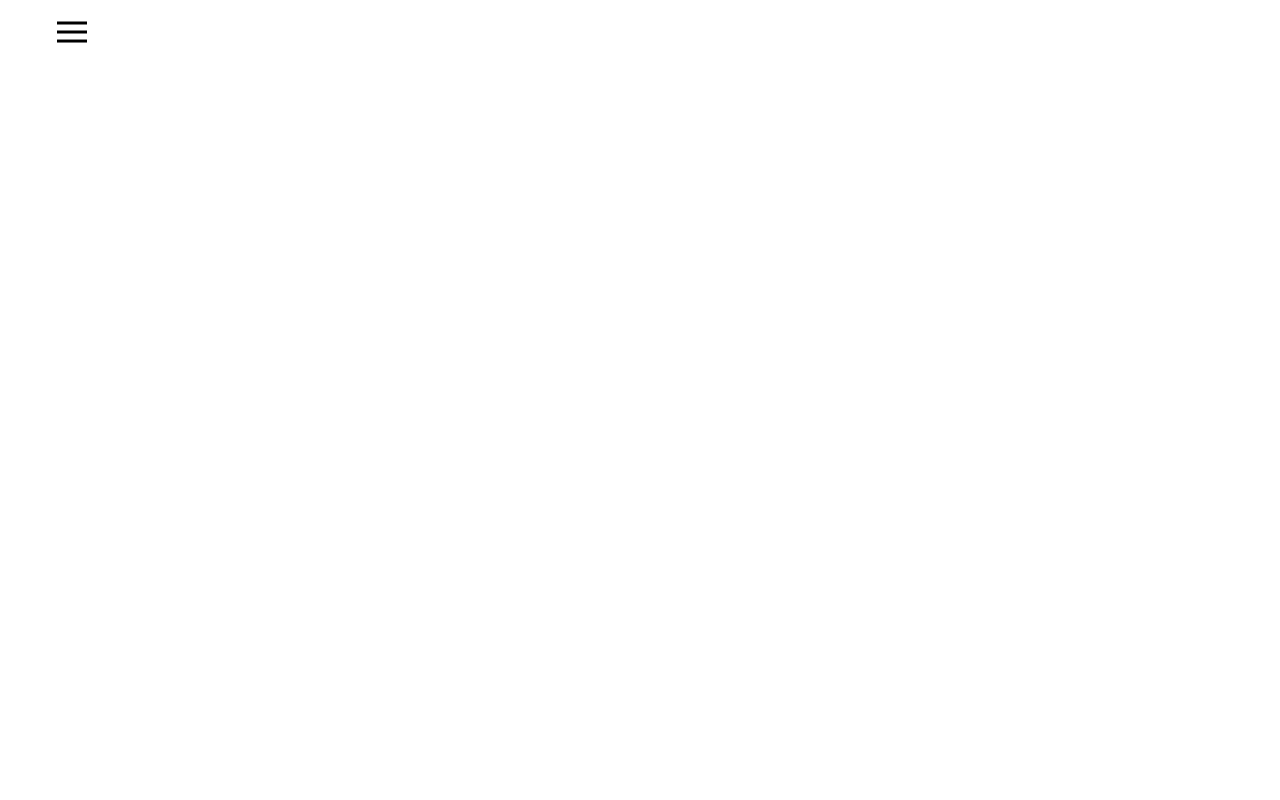
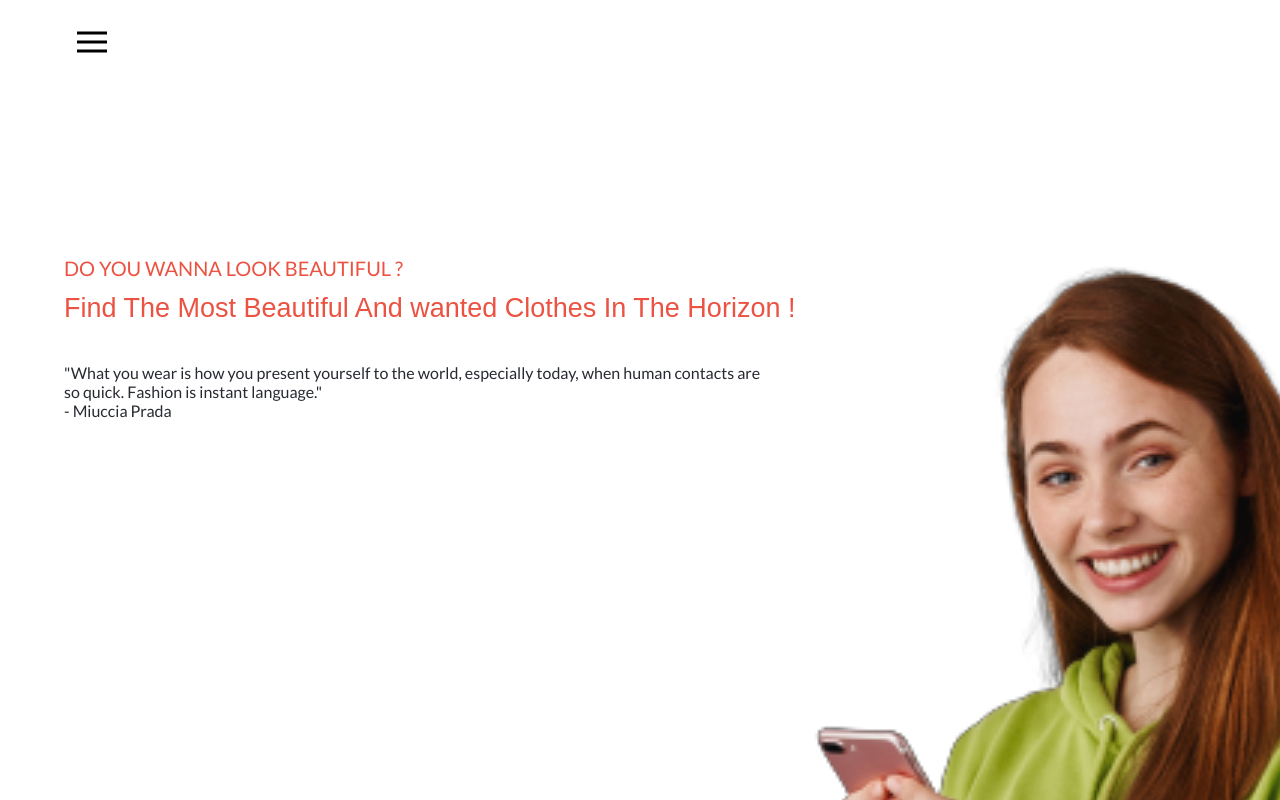
Before and after one commit to mr-abdellah/e-commerce-website, a website: page index.html in a window 1280 px wide. Drawn offline with Linux system fonts and the light colour scheme; a web font is replaced by a local one.

Commit message:
Add hero section

```diff
--- a/index.html
+++ b/index.html
@@ -8,7 +8,6 @@
     <script defer src="script.js"></script>
 </head>
 <body>
-    <section class="first-section">
     <header>
         <div id="open-menu"><button id="open-menu-button" type="submit"><img src="img/header/open-menu.png" alt="open menu"></button></div>
         <nav class="navbar">
@@ -20,6 +19,10 @@
         </nav>
         <div id="logo">ABDOU</div>
     </header>
-    </section>
+    <div class="hero">
+        <h1>DO YOU WANNA LOOK BEAUTIFUL ?</h1>
+        <p id="h1-supportingText">Find The Most Beautiful And wanted Clothes In The Horizon !</p>
+        <blockquote>"What you wear is how you present yourself to the world, especially today, when human contacts are so quick. Fashion is instant language." <br>- Miuccia Prada</blockquote>
+    </div>
 </body>
 </html>
--- a/style.css
+++ b/style.css
@@ -13,9 +13,11 @@ body {
 header {
   width: 100%;
   height: 10%;
+  background-color: #fff;
   display: flex;
   align-items: center;
   justify-content: space-between;
+  position: fixed;
 }
 
 #logo {
@@ -28,7 +30,7 @@ header {
 
 nav {
   height: 100%;
-  position: absolute;
+  position: fixed;
   left: 0;
   right: 0;
   top: 0;
@@ -45,6 +47,7 @@ nav {
   position: absolute;
   top: 2%;
   left: 4%;
+  padding: 2%;
 }
 
 #open-menu button,
@@ -85,3 +88,40 @@ nav ul li a:hover {
 #close-menu {
   display: block;
 }
+
+.hero {
+  margin-top: 20%;
+  padding-left: 5%;
+  width: 100%;
+  height: 100%;
+  background: url(img/hero/background.png) no-repeat;
+  background-size: 50%;
+  background-clip: border-box;
+  background-position: 119% 0%;
+}
+
+.hero h1 {
+  font-family: 'Lato', sans-serif;
+  color: #ec5242;
+  font-weight: 400;
+  font-size: 20px;
+  width: 50%;
+}
+
+.hero #h1-supportingText {
+  font-family: 'COCOGOOSE', sans-serif;
+  color: #ec5242;
+  font-weight: 500;
+  font-size: 27px;
+  width: 72%;
+  margin: 0;
+}
+
+.hero blockquote {
+  font-family: 'Lato', sans-serif;
+  color: #272a31;
+  margin: 0;
+  margin-top: 3%;
+  width: 55%;
+  margin-bottom: 5%;
+}
```
Also changed, not shown: img/hero/background.png (added), 1 other file. Lines whose indentation alone changed are shown as unchanged.
